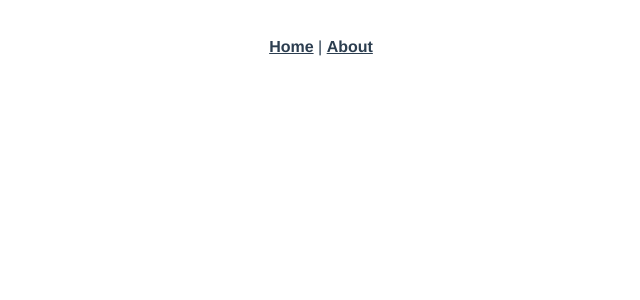
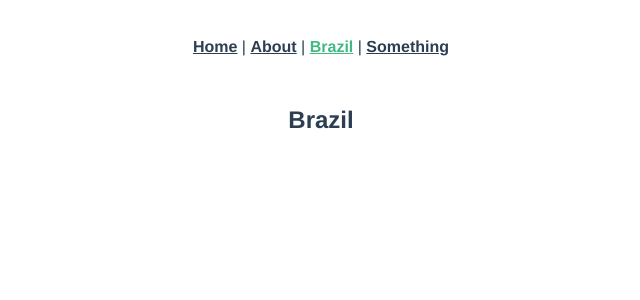
Before and after one commit to Basruhe/vue-travel-app, a Vue app: page /#/brazil in a window 1280 px wide. Shown: the top 300 px of the page, without its empty margins (319-959 px from the left). Built offline with nearby package versions, Linux system fonts and the light colour scheme.

Commit message:
adding routes

```diff
--- a/src/App.vue
+++ b/src/App.vue
@@ -2,7 +2,9 @@
   <div id="app">
     <div id="nav">
       <router-link to="/">Home</router-link> |
-      <router-link to="/about">About</router-link>
+      <router-link to="/about>">About</router-link> |
+      <router-link to="/brazil">Brazil</router-link> |
+      <router-link to="/something">Something</router-link>
     </div>
     <router-view />
   </div>
--- a/src/router/index.js
+++ b/src/router/index.js
@@ -1,6 +1,8 @@
 import Vue from "vue";
 import VueRouter from "vue-router";
 import Home from "../views/Home.vue";
+import Brazil from "../views/Brazil.vue";
+import Something from "../views/Something.vue";
 
 Vue.use(VueRouter);
 
@@ -8,7 +10,7 @@
   {
     path: "/",
     name: "Home",
-    component: Home
+    component: Home,
   },
   {
     path: "/about",
@@ -17,12 +19,22 @@
     // this generates a separate chunk (about.[hash].js) for this route
     // which is lazy-loaded when the route is visited.
     component: () =>
-      import(/* webpackChunkName: "about" */ "../views/About.vue")
-  }
+      import(/* webpackChunkName: "about" */ "../views/About.vue"),
+  },
+  {
+    path: "/brazil",
+    name: "brazil",
+    component: Brazil,
+  },
+  {
+    path: "/X",
+    name: "x",
+    component: Something,
+  },
 ];
 
 const router = new VueRouter({
-  routes
+  routes,
 });
 
 export default router;
--- /dev/null
+++ b/src/views/Brazil.vue
@@ -0,0 +1,7 @@
+<template>
+  <div>
+    <h2>
+      Brazil
+    </h2>
+  </div>
+</template>
--- /dev/null
+++ b/src/views/Something.vue
@@ -0,0 +1,7 @@
+<template>
+  <div>
+    <h2>
+      wtf
+    </h2>
+  </div>
+</template>
```
Also changed, not shown: src/store.js (+26 -26 lines).
